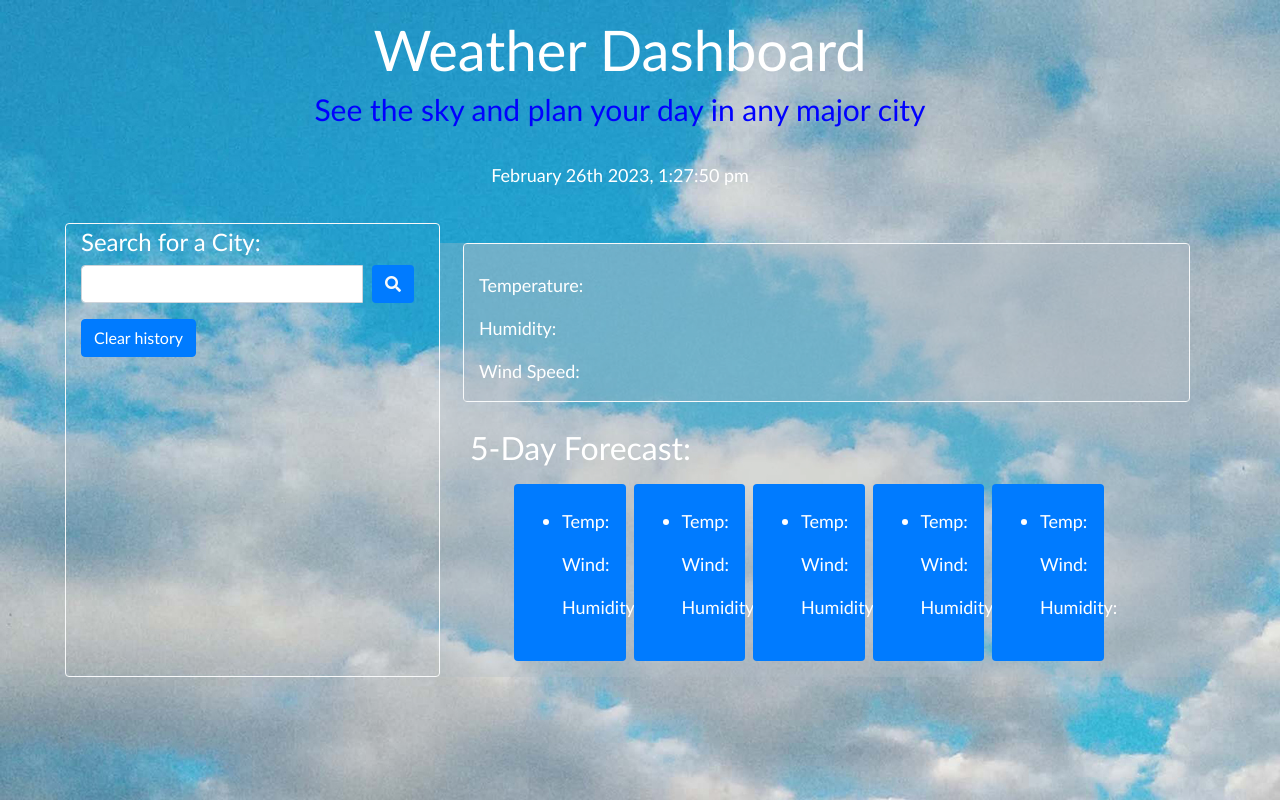
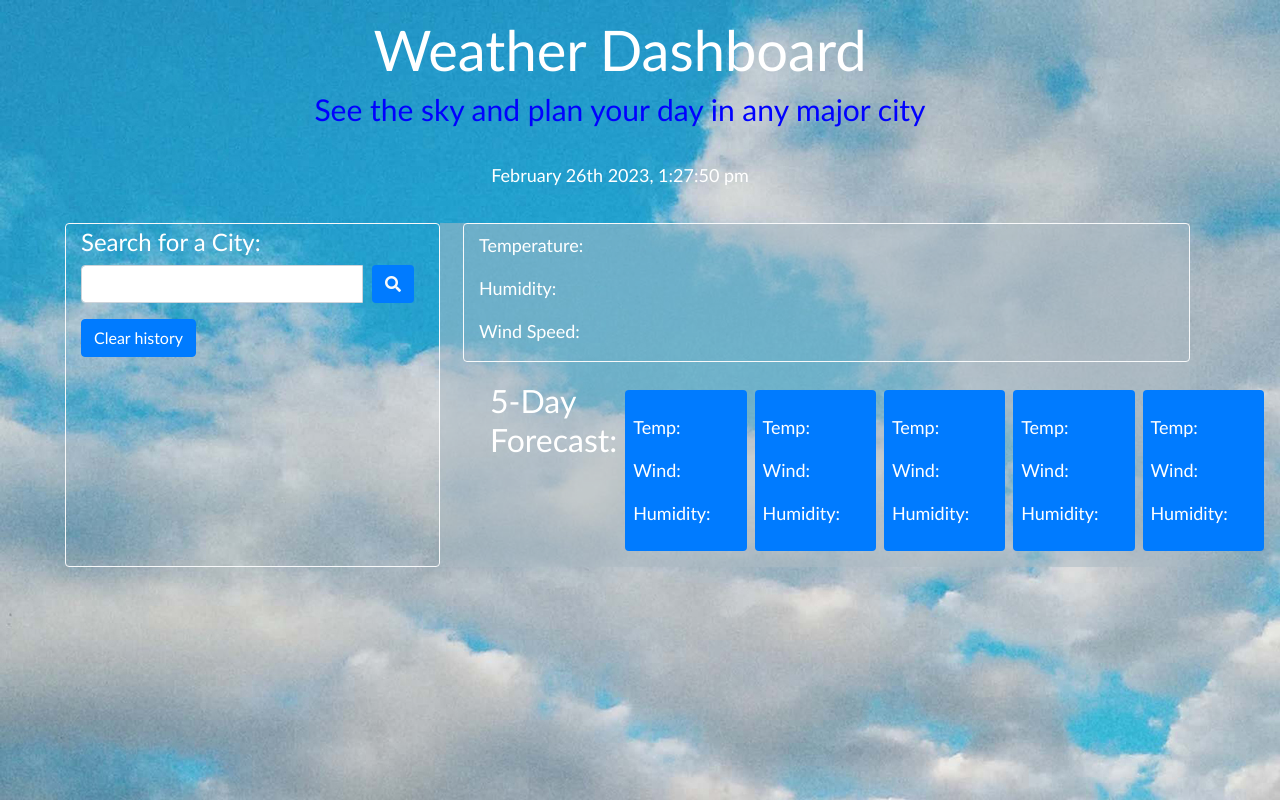
Before and after one commit to Andrea-Gates/Weather-Dashboard, a plain HTML site: page index.html in a window 1280 px wide. Drawn offline with nearby package versions, Linux system fonts and the light colour scheme.

Commit message:
README, additional CSS, and revised HTML, some minor script edits

```diff
--- a/index.html
+++ b/index.html
@@ -42,72 +42,48 @@
                     </div>
                 </div>
 <!--Row for future data to be dumped here-->
-                <div class="col-sm-12" id="future-weather">
-                    <br>
+<div class="container">
+    <div id="forecast-list">
         <h2>5-Day Forecast:</h2>
-                    <div id="forecast-list" style="margin-left: 2em">
-                        <div class="row text-light">
-                            <div class="col-sm-2 bg-primary forecast text-white ml-2 mb-3 p-2 mt-2 rounded">
-                                <ul>
-                                    <li>
+
+        <div class="col-sm-2 bg-primary forecast-container ml-2 mb-3 p-2 mt-2 rounded">
             <p id="fDate1"></p>
             <p id="fImg1"></p>
-                                        <p>Temp: <span id=" fTemp1"></span></p>
-                                        <p>Wind: <span id=" fWind2"></span></p>
-                                        <p>Humidity: <span id="f Humidity1"></span></p>
-                                    </li>
-                                </ul>
+            <p>Temp: <span id="fTemp1"></span></p>
+            <p>Wind: <span id="fWind2"></span></p>
+            <p>Humidity: <span id="fHumidity1"></span></p>
         </div>
-                            <div class="col-sm-2 bg-primary forecast text-white ml-2 mb-3 p-2 mt-2 rounded">
-                                <ul>
-                                    <li>
+        <div class="col-sm-2 bg-primary forecast-container ml-2 mb-3 p-2 mt-2 rounded">
             <p id="fDate2"></p>
             <p id="fImg2"></p>
             <p>Temp: <span id="fTemp2"></span></p>
             <p>Wind: <span id="fWind2"></span></p>
             <p>Humidity: <span id="fHumidity2"></span></p>
-                                    </li>
-                                </ul>
         </div>
-                            <div class="col-sm-2 bg-primary forecast text-white ml-2 mb-3 p-2 mt-2 rounded">
-                                <ul>
-                                    <li>
+        <div class="col-sm-2 bg-primary forecast-container ml-2 mb-3 p-2 mt-2 rounded">
             <p id="fDate3"></p>
             <p id="fImg3"></p>
             <p>Temp: <span id="fTemp3"></span></p>
             <p>Wind: <span id="fWind3"></span></p>
             <p>Humidity: <span id="fHumidity3"></span></p>
-                                    </li>
-                                </ul>
         </div>
-                            <div class="col-sm-2 bg-primary forecast text-white ml-2 mb-3 p-2 mt-2 rounded">
-                                <ul>
-                                    <li>
+        <div class="col-sm-2 bg-primary forecast-container ml-2 mb-3 p-2 mt-2 rounded">
             <p id="fDate4"></p>
             <p id="fImg4"></p>
             <p>Temp: <span id="fTemp4"></span></p>
             <p>Wind: <span id="fWind4"></span></p>
             <p>Humidity: <span id="fHumidity4"></span></p>
-                                    </li>
-                                </ul>
         </div>
-                            <div class="col-sm-2 bg-primary forecast text-white ml-2 mb-3 p-2 mt-2 rounded">
-                                <ul>
-                                    <li>
+        <div class="col-sm-2 bg-primary forecast-container ml-2 mb-3 p-2 mt-2 rounded">
             <p id="fDate5"></p>
             <p id="fImg5"></p>
             <p>Temp: <span id="fTemp5"></span></p>
             <p>Wind: <span id="fWind5"></span></p>
             <p>Humidity: <span id="fHumidity5"></span></p>
-                                    </li>
-                                </ul>
         </div>
     </div>
 </div>
-                </div>
-            </div>
-        </div>
-    </div>
+
     <script src="https://code.jquery.com/jquery-3.6.0.min.js">
     </script>
     <script src="https://cdnjs.cloudflare.com/ajax/libs/moment.js/2.29.1/moment.min.js">
@@ -116,6 +92,6 @@
     </script>
     <script src="script.js">
     </script>
+
 </body>
-
 </html>
--- a/script.js
+++ b/script.js
@@ -6,7 +6,7 @@
 
 let currentDay = moment().format("M/DD/YYYY");
 // OpenWeatherMap API key
-  const API_KEY = "8069459a7756ef7bdd8a06ec8a382c04";
+const API_KEY = "7b35b25c06f5ba186bd9f9a5682e4eed";
 // define DOM elements by jQuery selectors
 const $searchInput = $("#search-city");
 const $searchButton = $("#search-button");
@@ -42,7 +42,7 @@ $searchButton.on("click", function () {
 
       function displayForecast(data) {
         // loop through the forecast data and display it on the webpage
-        for (let i = 0; i < 5; i++) {
+        for (let i = 1; i < 5; i++) {
           // get the forecast date
           let date = new Date(data.list[i * 8].dt * 1000);
           let day = date.getDate();
@@ -68,6 +68,7 @@ $searchButton.on("click", function () {
             humidity + " %";
         }
       }
+
       // AJAX request for five-day forecast
       $.ajax({
         url: `https://api.openweathermap.org/data/2.5/forecast?q=${cityName}&appid=${API_KEY}&units=metric&cnt=5`,
@@ -75,7 +76,7 @@ $searchButton.on("click", function () {
         dataType: "json",
         success: function (data) {
           $forecastList.empty();
-          for (let i = 0; i < data.list.length; i++) {
+          for (let i = 1; i < 5; i++) {
             const forecastData = data.list[i];
             const forecastDate = moment(forecastData.dt_txt);
             const forecastDateString =
--- a/style.css
+++ b/style.css
@@ -61,30 +61,21 @@ body {
 
 #weather-result {
   width: 70%;
-  margin-top: 20px;
-  background-color: #adbbc455;
+  background-color: #adbbc48a;
   color: white;
-  /* border-radius: 6px; */
 }
 
 #weather-result h3 {
   color: white;
 }
 
-#current-weather {
-  width: 100%;
-  background-color: #adbbc455;
-  padding-top: 20px;
+#forecast-list {
+  width: auto;
+  display: inline-flex;
+  width: max-content;
+  padding-right: 20px;
+  border-color: white, 2px;
+  border-radius:4px;
+  margin-top: 20px;
+  padding-left: 20px;
 }
-
-.icon {
-  size: 50px;
-}
-
-#future-weather hr{
-  color:blue;
-}
-
-.forecast {
-  display: flex;
-}
```
Also changed, not shown: 1 other file. Lines whose indentation alone changed are shown as unchanged.
